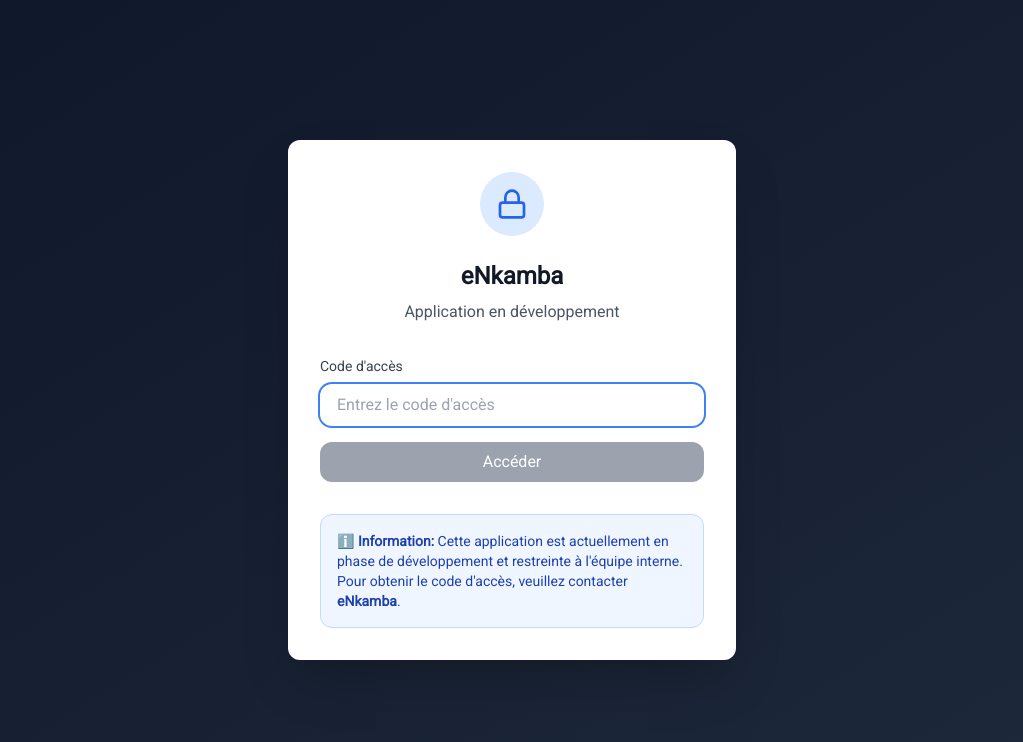
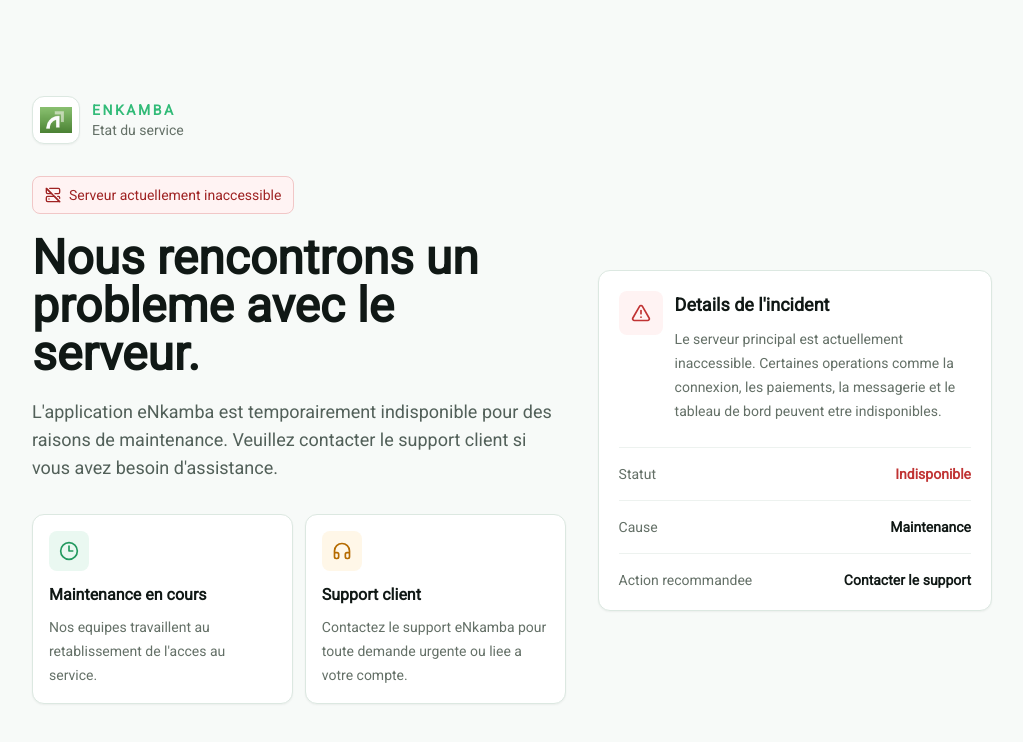
Before and after one commit to MakGroupDigital/eNkamba-app, a Next.js app: page / in a window 1280 px wide. Shown: the top 742 px of the page, without its empty margins (128-1151 px from the left). Built offline with nearby package versions, Linux system fonts and the light colour scheme; no server answers; the database is empty.

Commit message:
Activate temporary maintenance mode

```diff
--- a/src/app/layout.tsx
+++ b/src/app/layout.tsx
@@ -1,16 +1,9 @@
 import type { Metadata } from "next";
 
-import { Toaster } from "@/components/ui/toaster";
+import { ServerMaintenancePage } from "@/components/server-maintenance-page";
 import "./globals.css";
 import "leaflet/dist/leaflet.css";
 import { ThemeProvider } from "@/components/theme-provider";
-import { PendingPaymentWatcher } from "@/components/wallet/pending-payment-watcher";
-import { AccessCodeGate } from "@/components/access-code/AccessCodeGate";
-import { GlobalCallOverlay } from "@/components/chat/global-call-overlay";
-import { CurrencyInitializer } from "@/components/currency/CurrencyInitializer";
-import { GlobalAutoTranslator } from "@/components/translation/GlobalAutoTranslator";
-import { UserPinAccessGate } from "@/components/security/UserPinAccessGate";
-import { AdminTelemetryAgent } from "@/components/admin/admin-telemetry-agent";
 
 export const metadata: Metadata = {
   title: "eNkamba - La vie simplifiée et meilleure",
@@ -59,17 +52,7 @@
           enableSystem
           disableTransitionOnChange
         >
-          <CurrencyInitializer />
-          <UserPinAccessGate>
-            <AccessCodeGate>
-              <GlobalAutoTranslator />
-              <AdminTelemetryAgent />
-              {children}
-              <GlobalCallOverlay />
-              <PendingPaymentWatcher />
-            </AccessCodeGate>
-          </UserPinAccessGate>
-          <Toaster />
+          <ServerMaintenancePage />
         </ThemeProvider>
       </body>
     </html>
--- a/src/app/page.tsx
+++ b/src/app/page.tsx
@@ -1,6 +1,13 @@
-import { redirect } from 'next/navigation';
+import type { Metadata } from "next";
 
-// This page acts as a gateway to the onboarding page.
+import { ServerMaintenancePage } from "@/components/server-maintenance-page";
+
+export const metadata: Metadata = {
+  title: "Serveur inaccessible | eNkamba",
+  description:
+    "eNkamba rencontre actuellement un probleme serveur. Veuillez contacter le support client.",
+};
+
 export default function RootPage() {
-  redirect('/onboarding');
+  return <ServerMaintenancePage />;
 }
--- /dev/null
+++ b/src/components/server-maintenance-page.tsx
@@ -0,0 +1,105 @@
+import Image from "next/image";
+import { AlertTriangle, Clock3, Headphones, ServerOff } from "lucide-react";
+
+export function ServerMaintenancePage() {
+  return (
+    <main className="min-h-dvh bg-[#f7faf8] text-[#101815]">
+      <section className="mx-auto flex min-h-dvh w-full max-w-5xl flex-col justify-center px-5 py-8 sm:px-8">
+        <div className="mb-8 flex items-center gap-3">
+          <div className="flex h-12 w-12 shrink-0 items-center justify-center rounded-lg border border-[#dce8e1] bg-white shadow-sm">
+            <Image
+              src="/enkamba-logo.png"
+              alt="eNkamba"
+              width={34}
+              height={34}
+              priority
+              className="h-8 w-8 object-contain"
+            />
+          </div>
+          <div>
+            <p className="text-sm font-semibold uppercase tracking-[0.18em] text-[#32BB78]">
+              eNkamba
+            </p>
+            <p className="text-sm text-[#647067]">Etat du service</p>
+          </div>
+        </div>
+
+        <div className="grid gap-8 lg:grid-cols-[1.15fr_0.85fr] lg:items-center">
+          <div>
+            <div className="mb-5 inline-flex items-center gap-2 rounded-md border border-[#f1c7c7] bg-[#fff3f3] px-3 py-2 text-sm font-medium text-[#9f2323]">
+              <ServerOff className="h-4 w-4" aria-hidden="true" />
+              Serveur actuellement inaccessible
+            </div>
+
+            <h1 className="max-w-3xl text-4xl font-bold leading-tight text-[#101815] sm:text-5xl">
+              Nous rencontrons un probleme avec le serveur.
+            </h1>
+
+            <p className="mt-5 max-w-2xl text-base leading-7 text-[#526059] sm:text-lg">
+              L&apos;application eNkamba est temporairement indisponible pour
+              des raisons de maintenance. Veuillez contacter le support client
+              si vous avez besoin d&apos;assistance.
+            </p>
+
+            <div className="mt-8 grid gap-3 sm:grid-cols-2">
+              <div className="rounded-lg border border-[#dce8e1] bg-white p-4 shadow-sm">
+                <div className="mb-3 flex h-10 w-10 items-center justify-center rounded-md bg-[#eaf8f1] text-[#23995f]">
+                  <Clock3 className="h-5 w-5" aria-hidden="true" />
+                </div>
+                <h2 className="text-base font-semibold">Maintenance en cours</h2>
+                <p className="mt-2 text-sm leading-6 text-[#647067]">
+                  Nos equipes travaillent au retablissement de l&apos;acces au
+                  service.
+                </p>
+              </div>
+
+              <div className="rounded-lg border border-[#dce8e1] bg-white p-4 shadow-sm">
+                <div className="mb-3 flex h-10 w-10 items-center justify-center rounded-md bg-[#fff7e8] text-[#b56b00]">
+                  <Headphones className="h-5 w-5" aria-hidden="true" />
+                </div>
+                <h2 className="text-base font-semibold">Support client</h2>
+                <p className="mt-2 text-sm leading-6 text-[#647067]">
+                  Contactez le support eNkamba pour toute demande urgente ou
+                  liee a votre compte.
+                </p>
+              </div>
+            </div>
+          </div>
+
+          <aside className="rounded-lg border border-[#dce8e1] bg-white p-5 shadow-sm">
+            <div className="flex items-start gap-3">
+              <div className="flex h-11 w-11 shrink-0 items-center justify-center rounded-md bg-[#fff3f3] text-[#c03333]">
+                <AlertTriangle className="h-5 w-5" aria-hidden="true" />
+              </div>
+              <div>
+                <h2 className="text-lg font-semibold">Details de l&apos;incident</h2>
+                <p className="mt-2 text-sm leading-6 text-[#647067]">
+                  Le serveur principal est actuellement inaccessible. Certaines
+                  operations comme la connexion, les paiements, la messagerie et
+                  le tableau de bord peuvent etre indisponibles.
+                </p>
+              </div>
+            </div>
+
+            <dl className="mt-6 space-y-4 text-sm">
+              <div className="flex items-center justify-between gap-4 border-t border-[#edf2ef] pt-4">
+                <dt className="text-[#647067]">Statut</dt>
+                <dd className="font-semibold text-[#c03333]">Indisponible</dd>
+              </div>
+              <div className="flex items-center justify-between gap-4 border-t border-[#edf2ef] pt-4">
+                <dt className="text-[#647067]">Cause</dt>
+                <dd className="font-semibold text-[#101815]">Maintenance</dd>
+              </div>
+              <div className="flex items-center justify-between gap-4 border-t border-[#edf2ef] pt-4">
+                <dt className="text-[#647067]">Action recommandee</dt>
+                <dd className="text-right font-semibold text-[#101815]">
+                  Contacter le support
+                </dd>
+              </div>
+            </dl>
+          </aside>
+        </div>
+      </section>
+    </main>
+  );
+}
```
Also changed, not shown: 1 other file (tests, documents, lock files or other folders).
